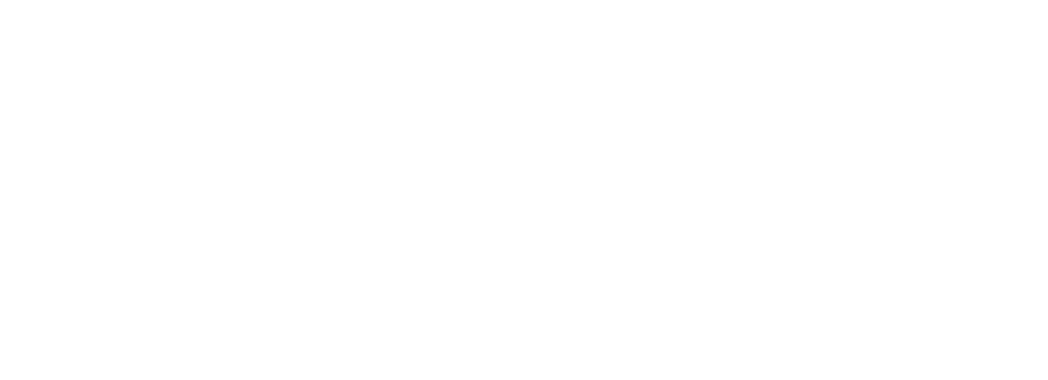
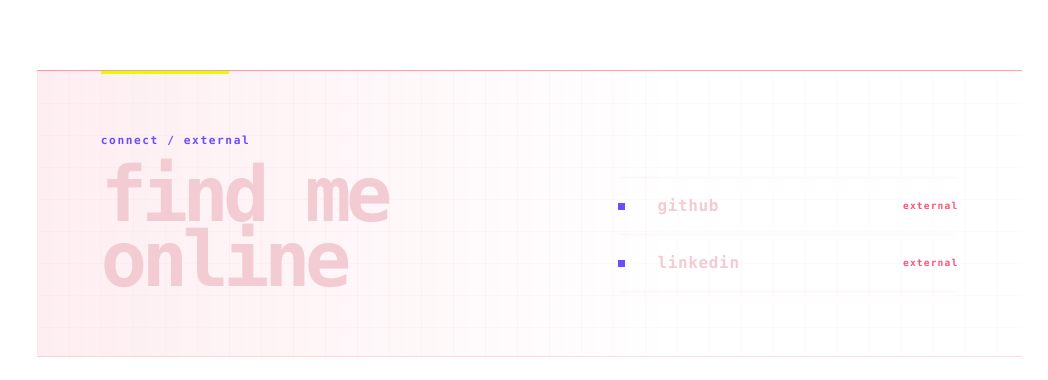
Before and after one commit to anthonycasarta/portfolio-website, a React (Vite) app in the folder client/: page / in a window 1280 px wide. Shown: the part 1393-1773 px from the top of the page, without its empty margins (232-1280 px from the left). Before the commit the page ends 1399 px from the top, so only its background shows below. Built offline with nearby package versions, Linux system fonts and the light colour scheme.

Commit message:
add footer

```diff
--- a/client/src/App.tsx
+++ b/client/src/App.tsx
@@ -1,7 +1,7 @@
 import { Routes, Route, Outlet, Navigate } from "react-router-dom";
 import "./App.css";
 import { HomePage } from "./pages/home/HomePage";
-import { Navigation } from "./components/index";
+import { Navigation, Footer } from "./components/index";
 
 function Layout() {
   return (
@@ -9,6 +9,7 @@
       <Navigation />
       <main>
         <Outlet />
+        <Footer />
       </main>
     </div>
   );
--- /dev/null
+++ b/client/src/components/footer/Footer.css
@@ -0,0 +1,167 @@
+.footer {
+    --red-signal: #e8234f;
+    --red-bright: #ff5375;
+    --red-light: #f3cbd3;
+    --red-deep: #21070f;
+    --acid-yellow: #dfff00;
+    --signal-purple: #6c4cff;
+
+    position: relative;
+    display: grid;
+    grid-template-columns: minmax(0, 1fr) minmax(15rem, 0.75fr);
+    align-items: end;
+    gap: clamp(2rem, 5vw, 5rem);
+    margin-top: clamp(3rem, 7vw, 7rem);
+    padding: clamp(2rem, 5vw, 4rem);
+    overflow: hidden;
+    color: var(--red-light);
+    background:
+        linear-gradient(rgba(255, 83, 117, 0.035) 1px,
+            transparent 1px),
+        linear-gradient(90deg,
+            rgba(255, 83, 117, 0.035) 1px,
+            transparent 1px),
+        linear-gradient(90deg,
+            rgba(232, 35, 79, 0.08),
+            transparent 65%);
+    background-size:
+        32px 32px,
+        32px 32px,
+        100% 100%;
+    border-top: 1px solid rgba(255, 83, 117, 0.55);
+    border-bottom: 1px solid rgba(255, 83, 117, 0.2);
+    box-sizing: border-box;
+    font-family:
+        "SFMono-Regular",
+        "Cascadia Code",
+        "Roboto Mono",
+        Consolas,
+        "Liberation Mono",
+        "Courier New",
+        monospace;
+    font-variant-ligatures: none;
+    text-align: left;
+    text-transform: lowercase;
+}
+
+.footer::before {
+    content: "";
+    position: absolute;
+    top: -1px;
+    left: clamp(2rem, 5vw, 4rem);
+    width: clamp(4rem, 10vw, 8rem);
+    height: 0.25rem;
+    background-color: var(--acid-yellow);
+}
+
+.footer__heading {
+    min-width: 0;
+}
+
+.footer__label {
+    display: block;
+    margin-bottom: 1rem;
+    color: var(--signal-purple);
+    font-size: 0.7rem;
+    font-weight: 700;
+    line-height: 1;
+    letter-spacing: 0.14em;
+}
+
+.footer__heading h2 {
+    max-width: 8ch;
+    margin: 0;
+    color: var(--red-light);
+    font-family: inherit;
+    font-size: clamp(2.25rem, 6vw, 5.5rem);
+    font-weight: 700;
+    line-height: 0.85;
+    letter-spacing: -0.07em;
+    text-transform: lowercase;
+}
+
+.footer__links {
+    display: flex;
+    flex-direction: column;
+    border-top: 1px solid rgba(243, 203, 211, 0.2);
+}
+
+.footer__links a {
+    display: flex;
+    align-items: center;
+    justify-content: space-between;
+    gap: 2rem;
+    padding: 1rem 0;
+    color: var(--red-light);
+    border-bottom: 1px solid rgba(243, 203, 211, 0.2);
+    font-size: 1rem;
+    font-weight: 700;
+    letter-spacing: 0.04em;
+    text-decoration: none;
+    transition:
+        color 160ms ease,
+        padding-left 160ms ease,
+        border-color 160ms ease;
+}
+
+.footer__links a::before {
+    content: "";
+    flex: 0 0 auto;
+    width: 0.45rem;
+    height: 0.45rem;
+    background-color: var(--signal-purple);
+}
+
+.footer__links a span:first-of-type {
+    margin-right: auto;
+}
+
+.footer__link-label {
+    color: var(--red-bright);
+    font-size: 0.6rem;
+    font-weight: 700;
+    letter-spacing: 0.12em;
+}
+
+.footer__links a:hover {
+    padding-left: 0.5rem;
+    color: var(--acid-yellow);
+    border-color: var(--acid-yellow);
+}
+
+.footer__links a:hover::before {
+    background-color: var(--acid-yellow);
+}
+
+.footer__links a:focus-visible {
+    color: var(--acid-yellow);
+    outline: 2px solid var(--acid-yellow);
+    outline-offset: 4px;
+}
+
+@media (max-width: 700px) {
+    .footer {
+        grid-template-columns: 1fr;
+        align-items: start;
+        gap: 2.5rem;
+        padding: 2.5rem 1.5rem;
+    }
+
+    .footer::before {
+        left: 1.5rem;
+    }
+
+    .footer__heading h2 {
+        font-size: clamp(2.25rem, 13vw, 4rem);
+    }
+}
+
+@media (prefers-reduced-motion: reduce) {
+    .footer__links a {
+        transition: none;
+    }
+
+    .footer__links a:hover {
+        padding-left: 0;
+    }
+}
--- /dev/null
+++ b/client/src/components/footer/Footer.tsx
@@ -0,0 +1,34 @@
+import "./Footer.css";
+
+const SOCIAL_LINKS = [
+  {
+    label: "github",
+    href: "https://github.com/your-username",
+  },
+  {
+    label: "linkedin",
+    href: "https://linkedin.com/in/your-profile",
+  },
+];
+
+export const Footer = () => {
+  return (
+    <footer className="footer">
+      <div className="footer__heading">
+        <span className="footer__label">connect / external</span>
+        <h2>find me online</h2>
+      </div>
+
+      <nav className="footer__links" aria-label="Social media profiles">
+        {SOCIAL_LINKS.map((link) => (
+          <a key={link.label} href={link.href} target="_blank" rel="noreferrer">
+            <span>{link.label}</span>
+            <span className="footer__link-label" aria-hidden="true">
+              external
+            </span>
+          </a>
+        ))}
+      </nav>
+    </footer>
+  );
+};
--- a/client/src/components/index.ts
+++ b/client/src/components/index.ts
@@ -1 +1,2 @@
 export { Navigation } from "./navigation/Navigation";
+export { Footer } from "./footer/Footer";
```
